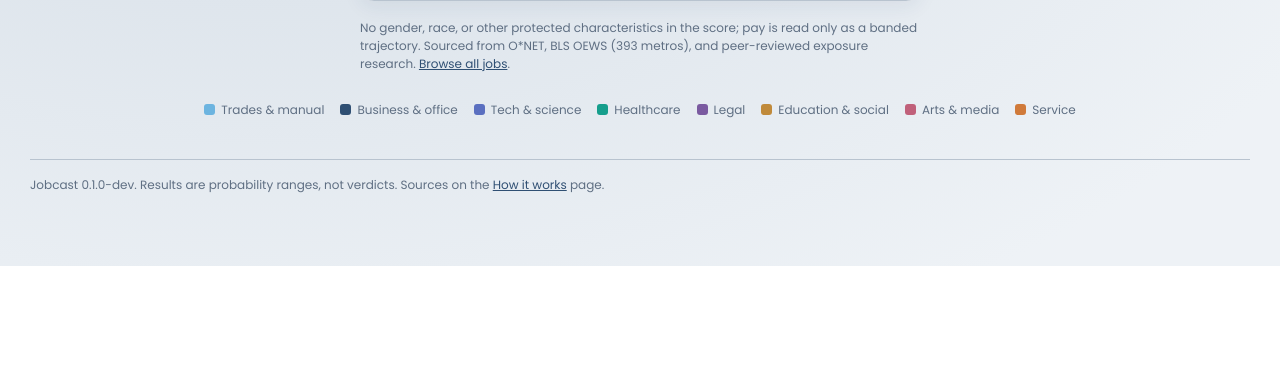
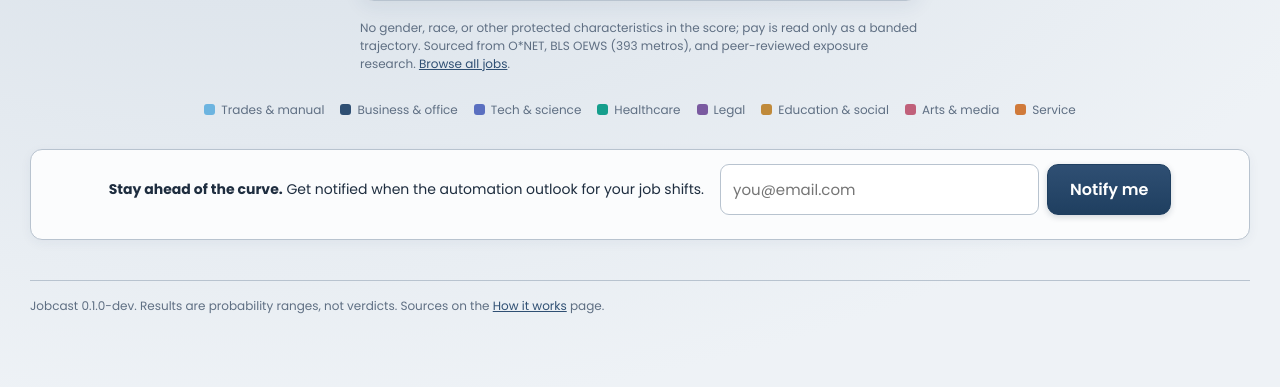
Before and after one commit to riddimrida22/jobcast, a Flask app: page / in a window 1280 px wide. Shown: the part 1005-1392 px from the top of the page. Before the commit the page ends 1271 px from the top, so only its background shows below. Run offline with Flask 3, Linux system fonts and the light colour scheme.

Commit message:
Email signup for retention (subscribe endpoint + footer form, PII gitignored)
Co-Authored-By: Claude Opus 4.8 <noreply@anthropic.com>

```diff
--- a/server/__init__.py
+++ b/server/__init__.py
@@ -4,9 +4,14 @@ only reads inputs, calls the engine, and renders."""
 
 import os
 import sys
+import re
+import time
 import json
 from dataclasses import asdict
 from pathlib import Path
+
+EMAIL_RE = re.compile(r"^[^@\s]+@[^@\s]+\.[^@\s]+$")
+SIGNUP_FILE = Path(__file__).resolve().parents[1] / "data" / "signups.jsonl"
 
 from flask import Flask, request, jsonify, render_template, redirect, url_for
 
@@ -207,6 +212,21 @@ def create_app() -> Flask:
                                careers=careers, families=engine.snapshot.families(),
                                sel_field=fam, sel_zone=z, sel_priority=priority)
 
+    @app.post("/subscribe")
+    def subscribe():
+        src = request.get_json(silent=True) or request.form
+        email = (src.get("email") or "").strip()
+        if not EMAIL_RE.match(email) or len(email) > 254:
+            return jsonify({"ok": False, "error": "invalid_email"}), 400
+        rec = {"email": email, "context": (src.get("context") or "")[:80], "ts": int(time.time())}
+        try:
+            SIGNUP_FILE.parent.mkdir(parents=True, exist_ok=True)
+            with open(SIGNUP_FILE, "a", encoding="utf-8") as fh:
+                fh.write(json.dumps(rec) + "\n")
+        except Exception:
+            pass
+        return jsonify({"ok": True})
+
     @app.get("/methodology")
     def methodology():
         return render_template("methodology.html", version=VERSION,
--- a/server/templates/base.html
+++ b/server/templates/base.html
@@ -146,6 +146,13 @@
     .cc-meta { display:flex; flex-wrap:wrap; gap:4px 12px; margin-top:8px; font-size:12.5px; color:var(--muted); }
     .filter-grid { display:grid; grid-template-columns:1fr 1fr 1fr; gap:10px 16px; }
     @media (max-width:620px) { .filter-grid { grid-template-columns:1fr; } }
+    /* email signup */
+    .signup { background:var(--card); border:1px solid var(--line); border-radius:12px; padding:14px 18px;
+              margin:30px 0 10px; display:flex; flex-wrap:wrap; align-items:center; gap:10px 16px;
+              justify-content:center; text-align:center; font-size:14px; box-shadow:0 3px 12px rgba(31,63,96,.05); }
+    .signup form { display:flex; gap:8px; flex-wrap:wrap; }
+    .signup input { min-width:210px; width:auto; }
+    .signup button { margin:0; }
     .chip { font-size:12.5px; font-weight:600; color:var(--primary); background:var(--primary-soft);
             border-radius:999px; padding:6px 13px; }
     [data-theme="dark"] .chip { color:#bcd2ee; }
@@ -302,6 +309,29 @@
   </script>
   <div class="wrap">
     {% block content %}{% endblock %}
+    <div class="signup">
+      <span><strong>Stay ahead of the curve.</strong> Get notified when the automation outlook for your job shifts.</span>
+      <form id="sub-form" novalidate>
+        <input id="sub-email" type="email" placeholder="you@email.com" aria-label="Email" required>
+        <button type="submit">Notify me</button>
+      </form>
+      <span id="sub-status" class="muted" style="font-size:12px;width:100%"></span>
+    </div>
+    <script>
+      (function () {
+        var form = document.getElementById('sub-form'); if (!form) return;
+        var email = document.getElementById('sub-email'), status = document.getElementById('sub-status');
+        form.addEventListener('submit', function (e) {
+          e.preventDefault(); status.textContent = 'Signing up...';
+          fetch('/subscribe', { method: 'POST', headers: {'Content-Type': 'application/json'},
+            body: JSON.stringify({ email: email.value, context: document.title }) })
+            .then(function (r) { return r.json(); }).then(function (d) {
+              status.textContent = d.ok ? "Thanks - we'll let you know when things change." : 'Please enter a valid email.';
+              if (d.ok) email.value = '';
+            }).catch(function () { status.textContent = 'Something went wrong, try again.'; });
+        });
+      })();
+    </script>
     <footer>
       Jobcast {{ version }}. Results are probability ranges, not verdicts.
       Sources on the <a href="/methodology">How it works</a> page.
```
Also changed, not shown: 1 other file.
